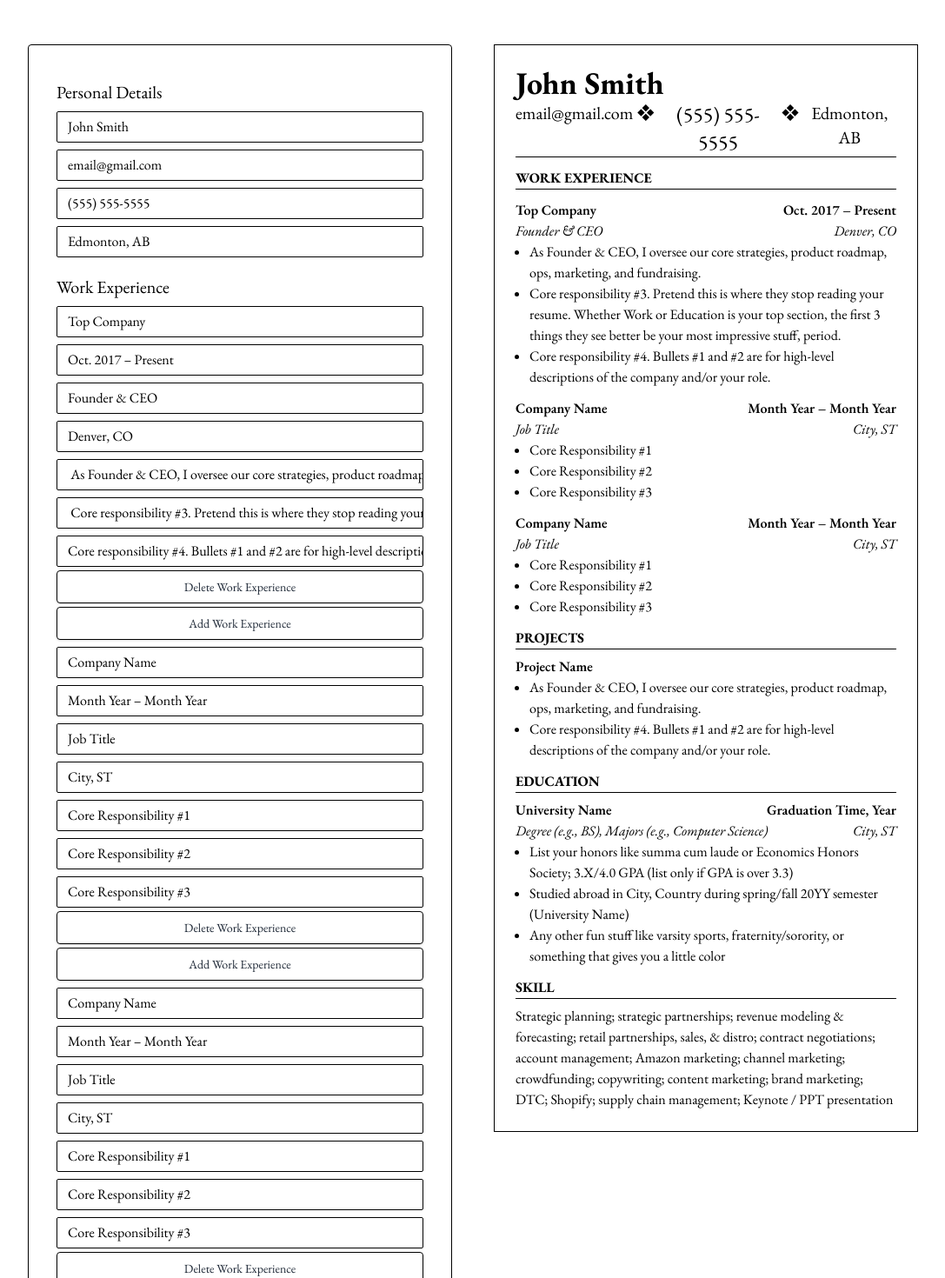
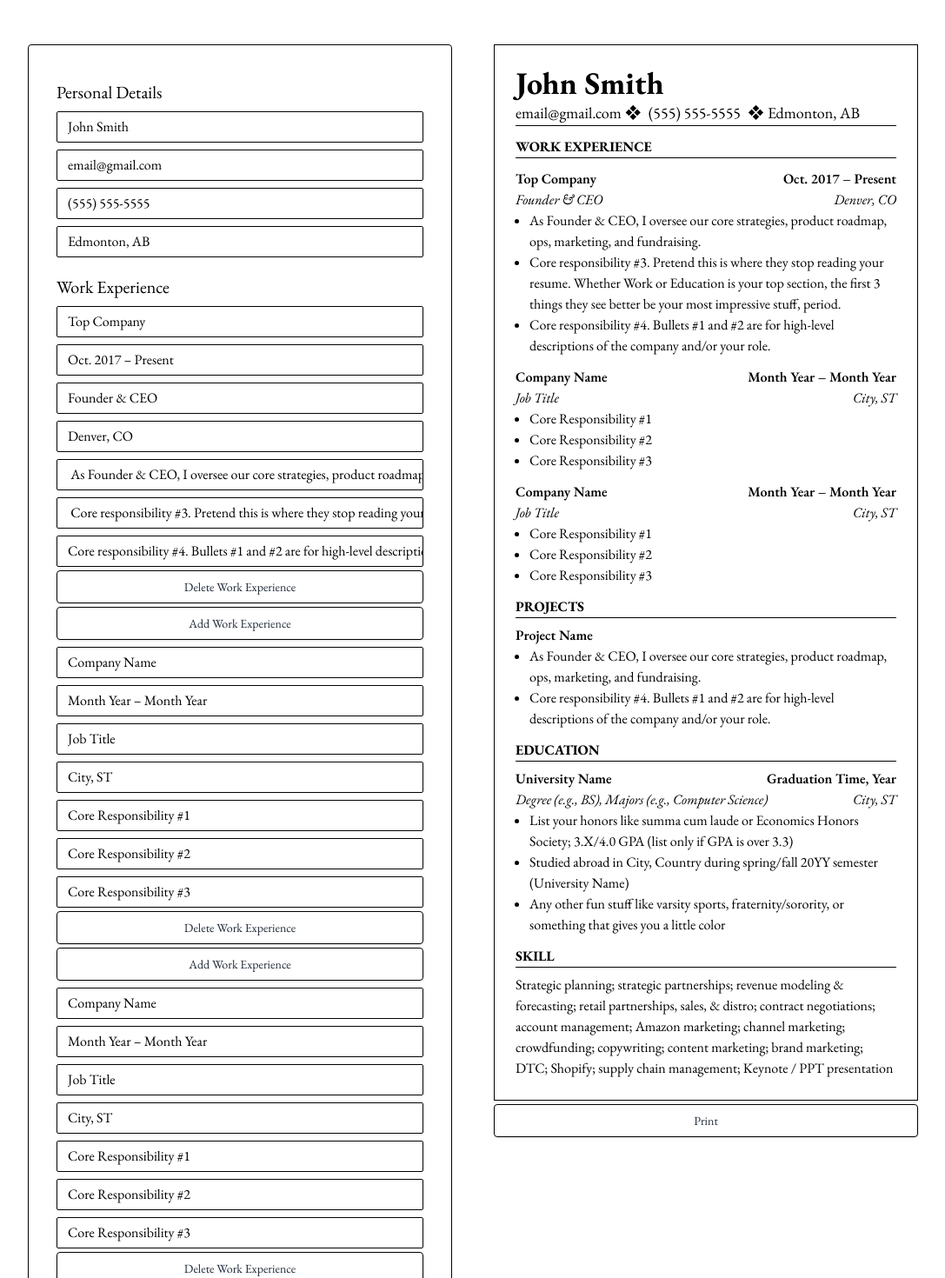
Before and after one commit to haicaumuoi/CV-Application, a React (Create React App) app: page / in a window 1280 px wide. Shown: the top 1470 px of the page at 87% size, without its empty margins (96-1183 px from the left). Built offline with nearby package versions, Linux system fonts and the light colour scheme.

Commit message:
Adding print function

```diff
--- a/src/App.js
+++ b/src/App.js
@@ -8,6 +8,7 @@ import Projects from "./components/View/Projects";
 import Skill from "./components/View/Skill";
 import data from "./cv-template-sample";
 import { v4 as uuidv4 } from "uuid";
+import { useReactToPrint } from "react-to-print";
 // import Descriptions from "./components/View/Description";
 
 function App() {
@@ -152,6 +153,12 @@ function App() {
     }
   };
 
+  const printRef = React.useRef();
+
+  const handlePrint = useReactToPrint({
+    content: () => printRef.current,
+  });
+
   return (
     <div className="App">
       <Form
@@ -196,7 +203,10 @@ function App() {
       {/* <button onClick={output}>Click!</button> */}
 
       <div className="basis-1/2">
-        <div className="border border-black shadow-xl padding sticky">
+        <div
+          className="border border-black shadow-xl padding sticky"
+          ref={printRef}
+        >
           <section>
             <PersonalDetails {...dataOutput} />
           </section>
@@ -251,6 +261,12 @@ function App() {
             </section>
           ) : null}
         </div>
+        <button
+          className="bg-white hover:bg-gray-100 text-gray-800 font-normal py-2 px-4 border border-black rounded shadow text-sm w-full mt-1"
+          onClick={handlePrint}
+        >
+          Print
+        </button>
       </div>
     </div>
   );
--- a/src/components/View/PersonalDetail.js
+++ b/src/components/View/PersonalDetail.js
@@ -4,12 +4,12 @@ function PersonalDetails({ name, email, phone, location }) {
   return (
     <div className="personal-detail border-b border-black">
       <h1 className="name text-left text-4xl font-bold">{name}</h1>
-      <div className="contact-info flex ">
-        <p className="email text-xl">{email}</p>
-        <p className="text-xl mx-1">❖</p>
-        <p className="phone-number text-2xl mx-1 font-sans">{phone}</p>
-        <p className="text-xl mx-1">❖</p>
-        <p className="personal-location text-xl">{location}</p>
+      <div className="contact-info flex flex-wrap">
+        <p className="email text-lg">{email}</p>
+        <p className="text-lg mx-1">❖</p>
+        <p className="phone-number text-lg mx-1 font-sans">{phone}</p>
+        <p className="text-lg mx-1">❖</p>
+        <p className="personal-location text-lg">{location}</p>
       </div>
     </div>
   );
```
Also changed, not shown: package.json (+8 -2 lines), 1 other file (tests, documents, lock files or other folders).
